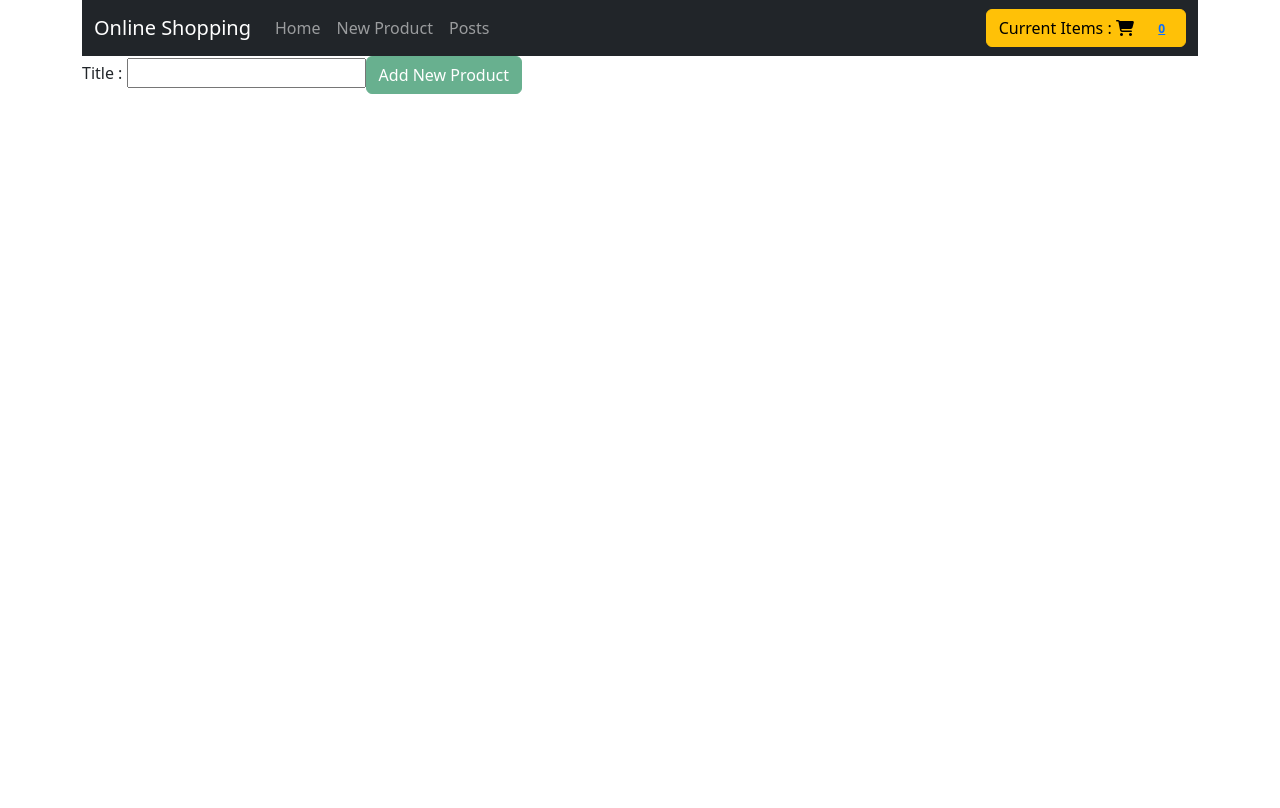
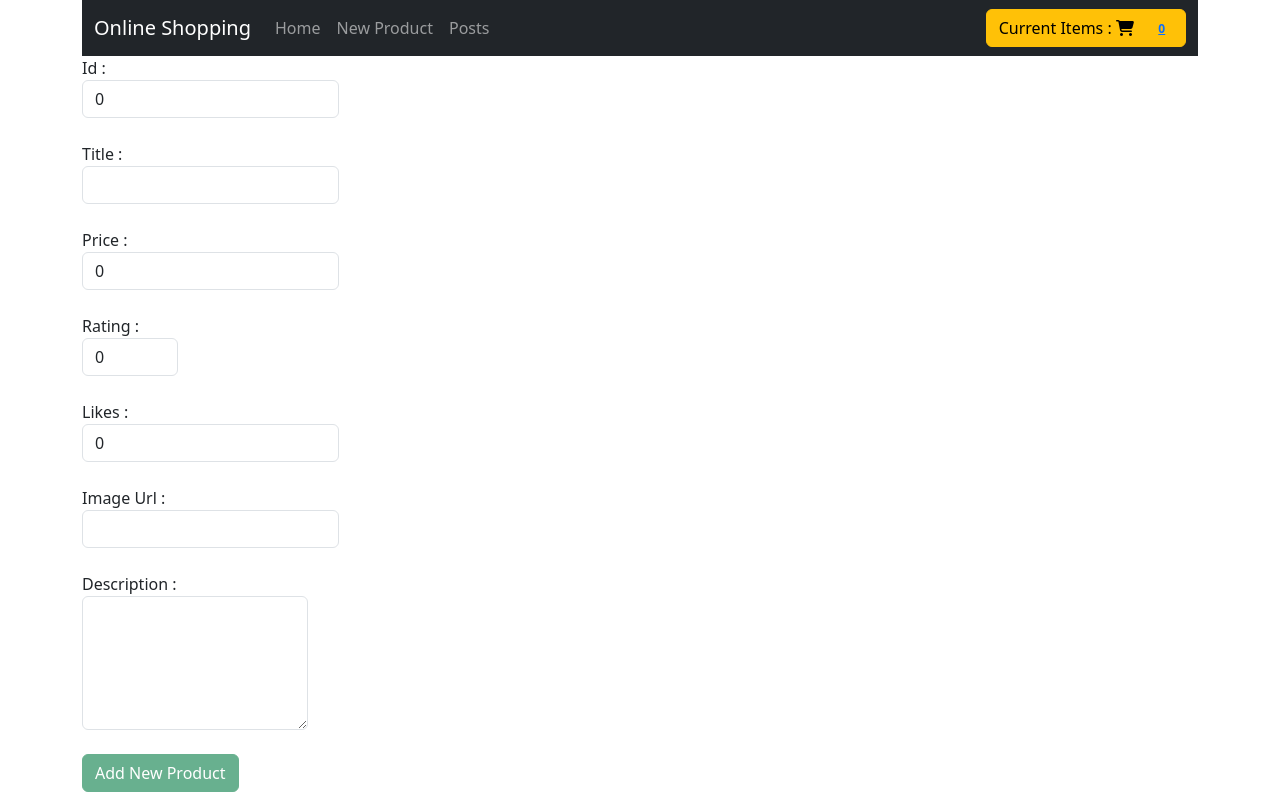
Before and after one commit to SumeetWajpe/ANG_IDEAS_July_24, an Angular app in the folder DAY4/onlineshoppingapp_client/: page /newproduct in a window 1280 px wide. Built offline with nearby package versions, Linux system fonts and the light colour scheme.

Commit message:
✨ validations with model driven

```diff
--- a/DAY4/onlineshoppingapp_client/src/app/components/forms/modeldrivennewproduct/modeldrivennewproduct.component.html
+++ b/DAY4/onlineshoppingapp_client/src/app/components/forms/modeldrivennewproduct/modeldrivennewproduct.component.html
@@ -3,10 +3,71 @@
   [formGroup]="newProductForm"
   (ngSubmit)="AddNewProduct()"
 >
-  Title :
-  <input type="text" formControlName="title" />
-
-  <button class="btn btn-success" [disabled]="newProductForm.invalid">
-    Add New Product
-  </button>
+  <p>
+    <label class="form-label">
+      Id :
+      <input type="number" class="form-control" formControlName="id" />
+    </label>
+  </p>
+  <p
+    style="color: red"
+    *ngIf="
+      newProductForm.controls['title'].invalid &&
+      newProductForm.controls['title'].dirty
+    "
+  >
+    The product title is required !
+  </p>
+  <p>
+    <label class="form-label">
+      Title :
+      <input type="text" class="form-control" formControlName="title" />
+    </label>
+  </p>
+  <p>
+    <label class="form-label">
+      Price :
+      <input type="number" class="form-control" formControlName="price" />
+    </label>
+  </p>
+  <p>
+    <label class="form-label">
+      Rating :
+      <input
+        type="number"
+        min="1"
+        max="5"
+        class="form-control"
+        formControlName="rating"
+      />
+    </label>
+  </p>
+  <p>
+    <label class="form-label">
+      Likes :
+      <input type="number" class="form-control" formControlName="likes" />
+    </label>
+  </p>
+  <p>
+    <label class="form-label">
+      Image Url :
+      <input type="text" class="form-control" formControlName="imageUrl" />
+    </label>
+  </p>
+  <p>
+    <label class="form-label">
+      Description :
+      <textarea
+        cols="20"
+        rows="5"
+        class="form-control"
+        formControlName="description"
+      ></textarea>
+    </label>
+  </p>
+  <p>
+    <button class="btn btn-success" [disabled]="newProductForm.invalid">
+      Add New Product
+    </button>
+  </p>
 </form>
```
